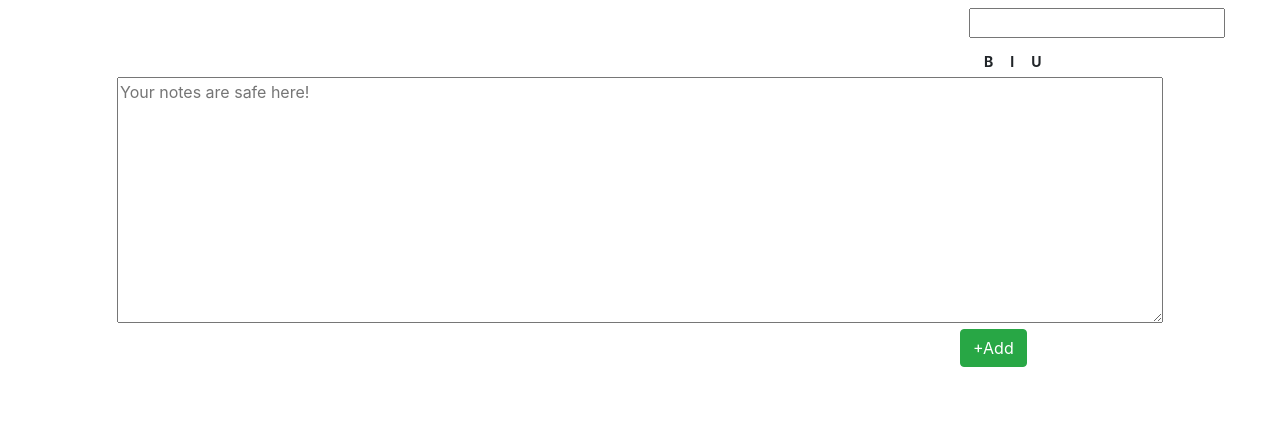
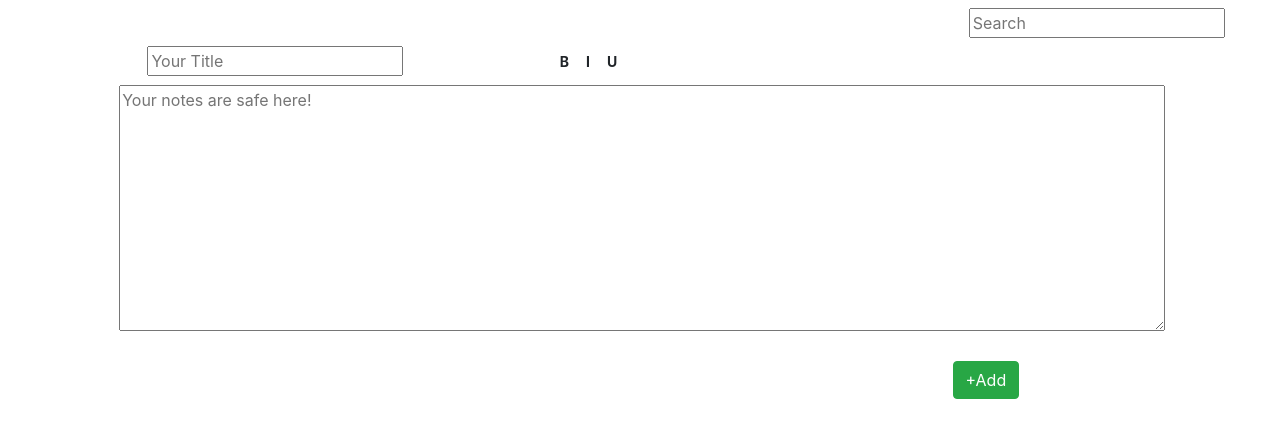
Before and after one commit to aayushraj07/MyNotepad, a React (Create React App) app: page / in a window 1280 px wide. Shown: the top 438 px of the page. Built offline with nearby package versions, Linux system fonts and the light colour scheme.

Commit message:
state initialised and accepting the inputs

```diff
--- a/src/components/insertarea.js
+++ b/src/components/insertarea.js
@@ -1,12 +1,44 @@
-import React from 'react';
+import React, { Component } from 'react';
 
-function InsertArea (){
+class InsertArea extends Component {
+
+    constructor(){
+        super();
+        this.state={
+            title:"",
+            content:""
+        };
+
+    }
+
+    handleSubmit=(event)=>{
+       event.preventDefault()
+    }
+
+    handleInputChange=(event)=>{
+        event.preventDefault();
+        this.setState({
+            [event.target.name]: event.target.value
+        })
+    }
+
+
+
+
+    render(){
     return(
-        <div>
-            <div className="row">
-            <div className="col-9">
-            </div>
-            <div className="btn-toolbar col-3">
+        <div className="container-fluid">
+            <div className="row mb-2">
+                {/* <div className="col-"></div> */}
+
+                <div className="col-5">
+                <form onSubmit={this.handleSubmit}>
+                    <input placeholder="Your Title" value={this.state.title} type="text" name="title" onChange={this.handleInputChange}>
+                    </input>
+                </form>
+                </div>
+            {/* <div className="col-4"></div> */}
+            <div className="btn-toolbar col-7">
                 <div className="btn-group">
                     <button className="btn btn-sm"><strong>B</strong></button>
                     <button className="btn btn-sm"><strong>I</strong></button>
@@ -14,7 +46,19 @@ function InsertArea (){
                 </div>
             </div>
             </div>
-            <textarea placeholder="Your notes are safe here!" cols="100" rows="10"></textarea>
+
+            <div className="row">
+                <div className="col-1">
+                </div>
+
+
+                    </div>
+            <div className="row">
+                <div className="col-1"></div>
+                <form onSubmit={this.handleSubmit}>
+                <textarea value={this.state.content} onChange={this.handleInputChange} name="content" placeholder="Your notes are safe here!" cols="100" rows="10"></textarea>
+                </form>
+            </div>
             <br></br>
             <div className="row">
                 <div className="col-9"></div>
@@ -25,5 +69,6 @@ function InsertArea (){
         </div>
     )
 }
+}
 
 export default InsertArea;
--- a/src/components/searchBar.js
+++ b/src/components/searchBar.js
@@ -4,7 +4,7 @@ function Searchbar () {
     return(
         <div className="navbar">
            <div className="col-3 offset-9">
-                <input></input>
+                <input placeholder="Search"></input>
            </div>
         </div>
     )
```
Also changed, not shown: src/components/createNotes.js (deleted, +0 -7 lines).
